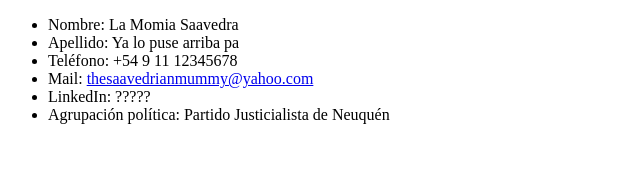
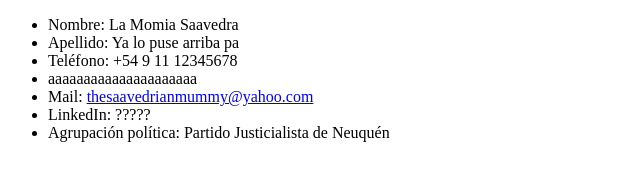
Before and after one commit to 2000fer/iniciatec-playground, a plain HTML site: page contact.html in a window 1280 px wide. Shown: the whole page, without its empty margins (0-640 px from the left). Drawn offline with Linux system fonts and the light colour scheme.

Commit message:
commiteando

```diff
--- a/contact.html
+++ b/contact.html
@@ -11,6 +11,7 @@
         <li>Nombre: La Momia Saavedra</li>
         <li>Apellido: Ya lo puse arriba pa</li>
         <li>Teléfono: +54 9 11 12345678</li>
+        <li>aaaaaaaaaaaaaaaaaaaaa</li>
         <li>Mail: <a href="mailTo:thesaavedrianmummy@yahoo.com">thesaavedrianmummy@yahoo.com</a></li>
         <li>LinkedIn: ?????</li>
         <li>Agrupación política: Partido Justicialista de Neuquén</li>
```
